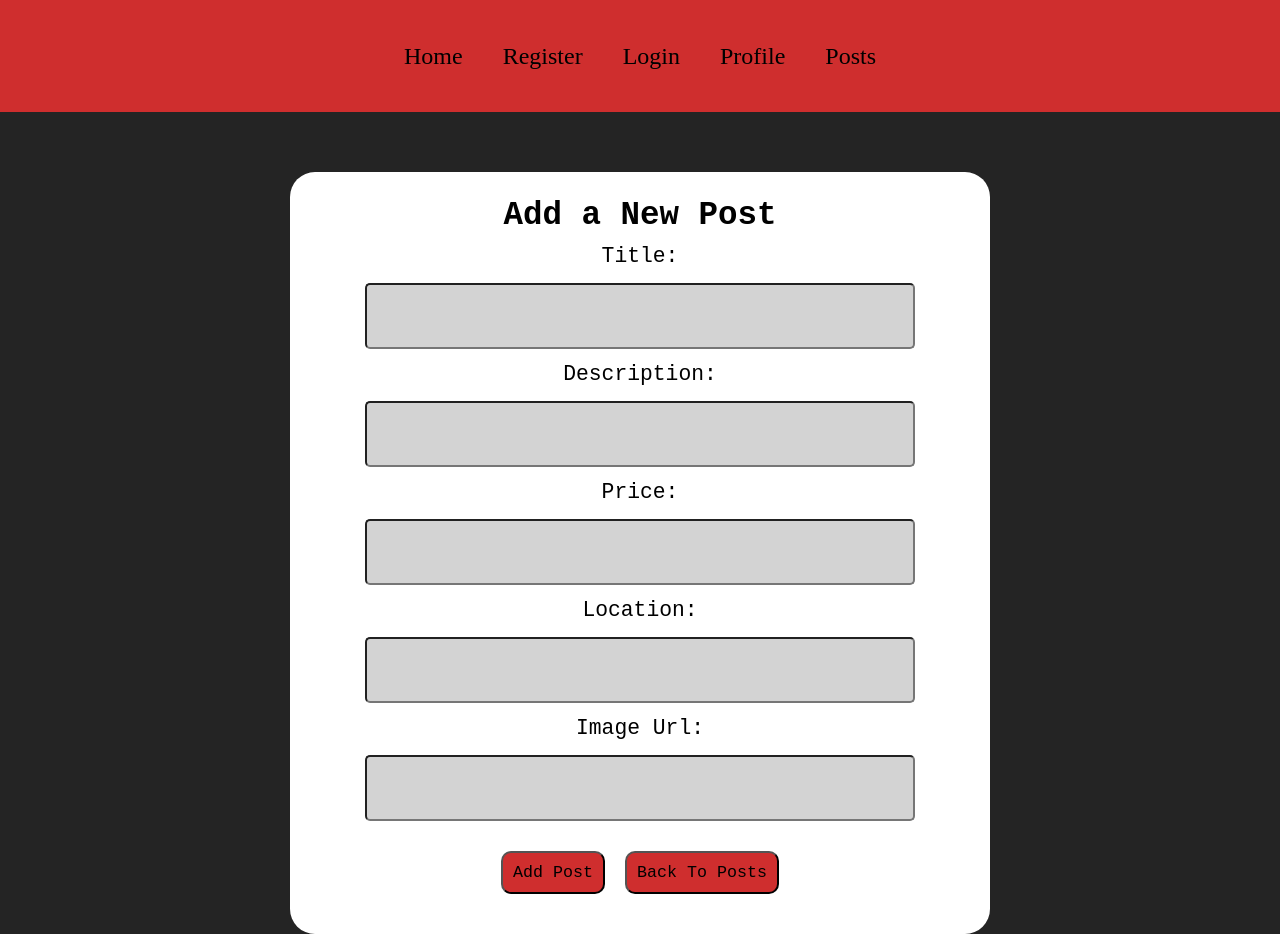
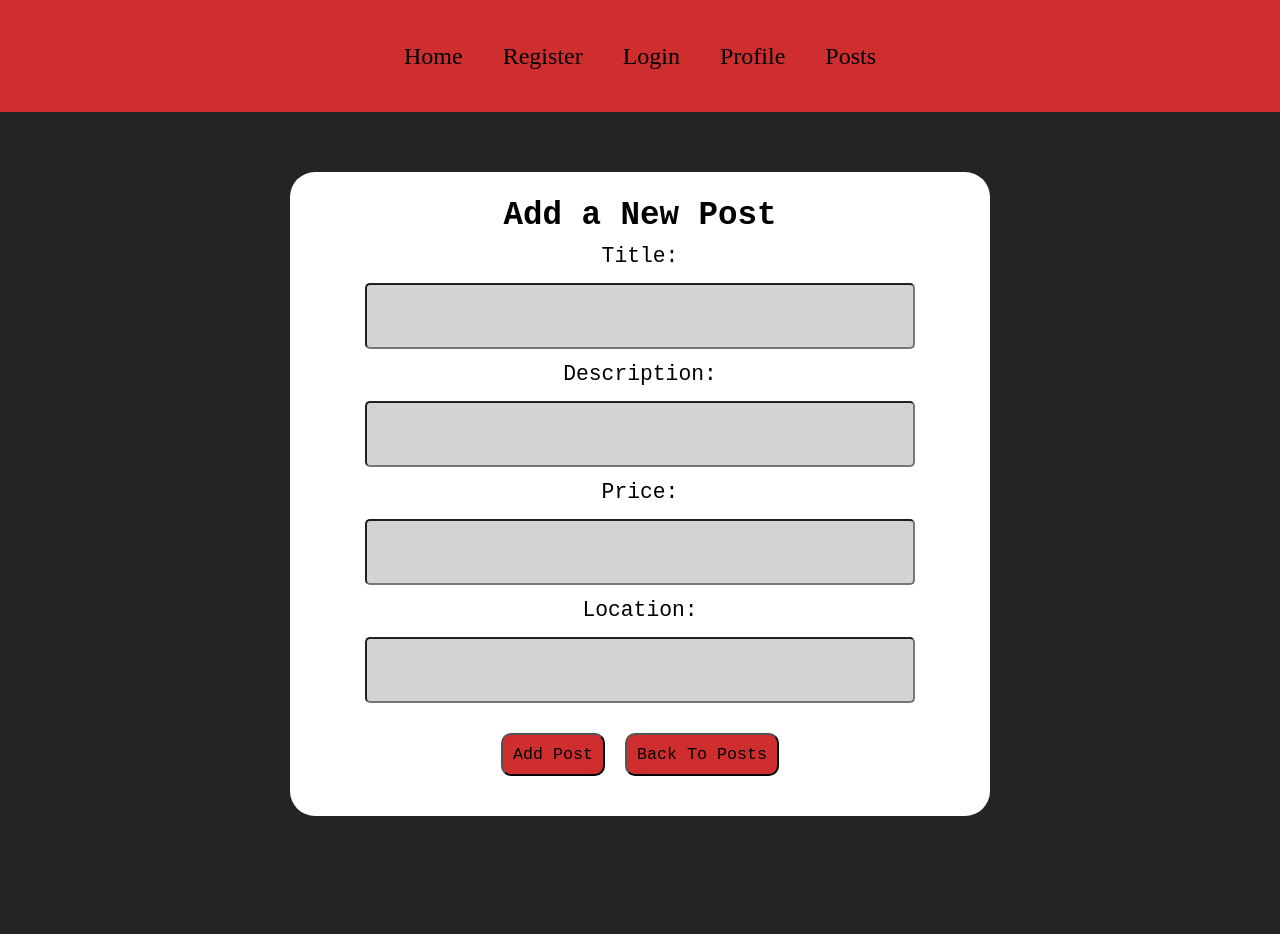
Before and after one commit to Block-30-Stranger-Things/Stranger-Things-Block-30, a React (Vite) app: page /newPost in a window 1280 px wide. After the commit the page ends 816 px from the top, so only its background shows below. Built offline with nearby package versions, Linux system fonts and the light colour scheme; a web font is replaced by a local one.

Commit message:
working on getting the images added

```diff
--- a/src/components/NewPost.jsx
+++ b/src/components/NewPost.jsx
@@ -68,12 +68,12 @@ function postAdded() {
                  onChange={(e) => setNewPostData({...newPostData, location: e.target.value})} />
             </label>
 
-            <label>
+            {/* <label>  // Unfortunately, I couldn't get this to work on time, but I really want to so I will work on this in the future :)
               Image Url:
                <input
                  value={newPostData.imgUrl}
                  onChange={(e) => setNewPostData({...newPostData, imgUrl: e.target.value})} />
-            </label>
+            </label> */}
 
            <div className="our-bts">
              <button type="submit" onClick={postAdded}>Add Post</button>
```
